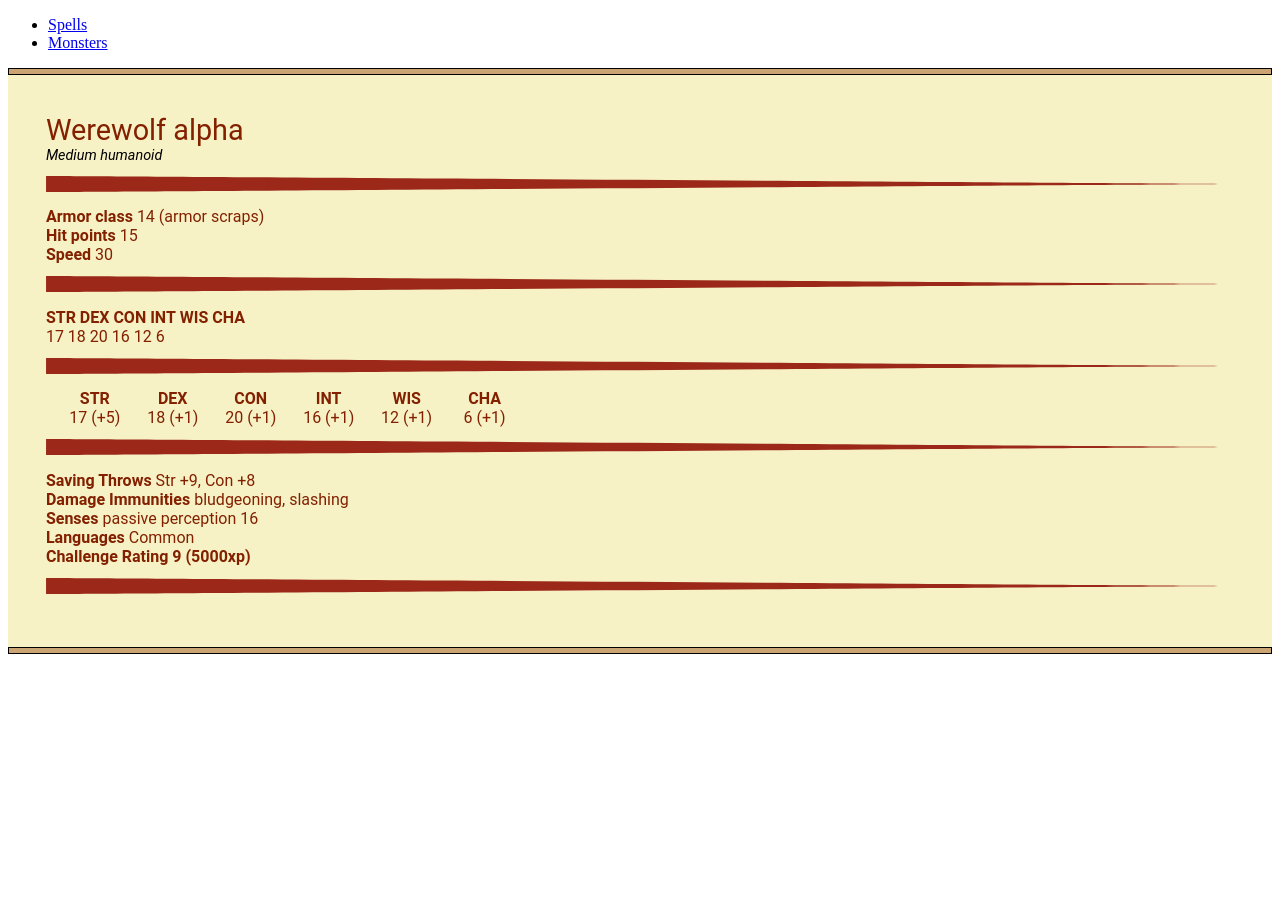
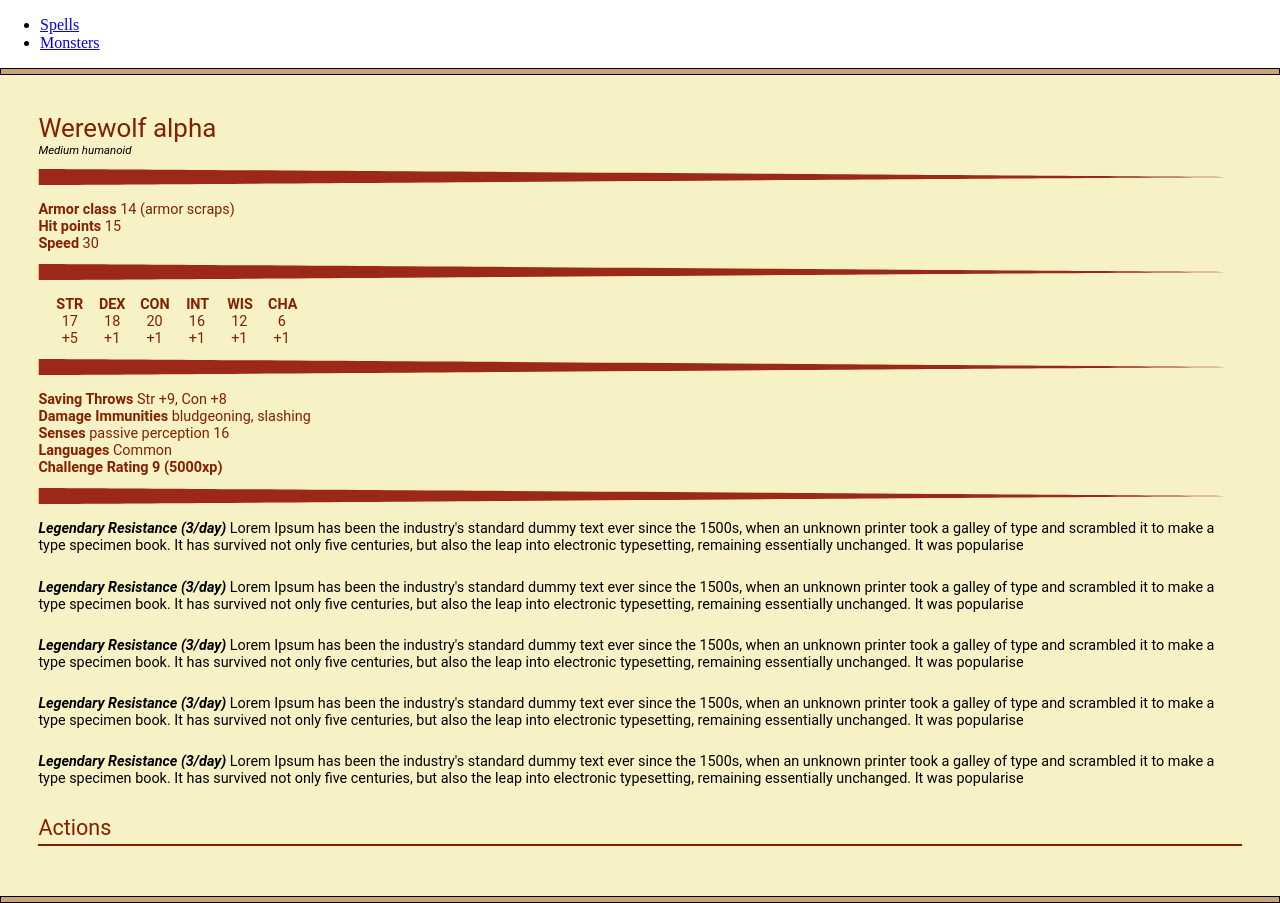
Before and after one commit to MantasDemenius/monster-tracker, a plain HTML site: page index.html in a window 1280 px wide. Before the commit the page ends 800 px from the top, so only its background shows below. Drawn offline with Linux system fonts and the light colour scheme; a script that the page names is missing; a web font is replaced by a local one.

Commit message:
Before focus, finished monster block

```diff
--- a/index.html
+++ b/index.html
@@ -60,25 +60,6 @@
         		</div>
         		<div class="stat-red-line"><img class="red-line-img" src="./pictures/separator.svg"/></div>
         		<div class="stat-ability-scores">
-        			<div class="ability-scores-names">
-        				<span class="scores red bold">STR</span>
-        				<span class="scores red bold">DEX</span>
-        				<span class="scores red bold">CON</span>
-        				<span class="scores red bold">INT</span>
-        				<span class="scores red bold">WIS</span>
-        				<span class="scores red bold">CHA</span>
-        			</div>
-        			<div class="ability-scores-values">
-        				<span class="scores text red">17</span>
-        				<span class="scores text red">18</span>
-        				<span class="scores text red">20</span>
-        				<span class="scores text red">16</span>
-        				<span class="scores text red">12</span>
-        				<span class="scores text red">6</span>
-        			</div>
-        		</div>
-        		<div class="stat-red-line"><img class="red-line-img" src="./pictures/separator.svg"/></div>
-        		<div class="stat-ability-scores">
         			<ul class="ability-scores-list">
         				<li class="ability-score red bold">STR</li>
         				<li class="ability-score red bold">DEX</li>
@@ -88,12 +69,12 @@
         				<li class="ability-score red bold">CHA</li>
         			</ul>
         			<ul class="ability-scores-list">
-        				<li class="ability-score text red">17 (+5)</li>
-        				<li class="ability-score text red">18 (+1)</li>
-        				<li class="ability-score text red">20 (+1)</li>
-        				<li class="ability-score text red">16 (+1)</li>
-        				<li class="ability-score text red">12 (+1)</li>
-        				<li class="ability-score text red">6 (+1)</li>
+        				<li class="ability-score text red">17 <br>+5</li>
+        				<li class="ability-score text red">18 <br>+1</li>
+        				<li class="ability-score text red">20 <br>+1</li>
+        				<li class="ability-score text red">16 <br>+1</li>
+        				<li class="ability-score text red">12 <br>+1</li>
+        				<li class="ability-score text red">6 <br>+1</li>
         			</ul>
         		</div>
         			<div class="stat-red-line"><img class="red-line-img" src="./pictures/separator.svg"/></div>
@@ -118,33 +99,29 @@
         			<span class="challenge-rating red">9 (5000xp)</span>
         		</div>
         		<div class="stat-red-line"><img class="red-line-img" src="./pictures/separator.svg"/></div>
-        		<div>
+        		<div class="action-text action-text-title bold italic">
+              Legendary Resistance (3/day)
+              <span class="action-text-paragraph">Lorem Ipsum has been the industry's standard dummy text ever since the 1500s, when an unknown printer took a galley of type and scrambled it to make a type specimen book. It has survived not only five centuries, but also the leap into electronic typesetting, remaining essentially unchanged. It was popularise</span>
         		</div>
-        		<div>
+            <div class="action-text action-text-title bold italic">
+              Legendary Resistance (3/day)
+              <span class="action-text-paragraph">Lorem Ipsum has been the industry's standard dummy text ever since the 1500s, when an unknown printer took a galley of type and scrambled it to make a type specimen book. It has survived not only five centuries, but also the leap into electronic typesetting, remaining essentially unchanged. It was popularise</span>
         		</div>
-        		<div>
+            <div class="action-text action-text-title bold italic">
+              Legendary Resistance (3/day)
+              <span class="action-text-paragraph">Lorem Ipsum has been the industry's standard dummy text ever since the 1500s, when an unknown printer took a galley of type and scrambled it to make a type specimen book. It has survived not only five centuries, but also the leap into electronic typesetting, remaining essentially unchanged. It was popularise</span>
         		</div>
-        		<div>
+            <div class="action-text action-text-title bold italic">
+              Legendary Resistance (3/day)
+              <span class="action-text-paragraph">Lorem Ipsum has been the industry's standard dummy text ever since the 1500s, when an unknown printer took a galley of type and scrambled it to make a type specimen book. It has survived not only five centuries, but also the leap into electronic typesetting, remaining essentially unchanged. It was popularise</span>
         		</div>
-        		<div>
+            <div class="action-text action-text-title bold italic">
+              Legendary Resistance (3/day)
+              <span class="action-text-paragraph">Lorem Ipsum has been the industry's standard dummy text ever since the 1500s, when an unknown printer took a galley of type and scrambled it to make a type specimen book. It has survived not only five centuries, but also the leap into electronic typesetting, remaining essentially unchanged. It was popularise</span>
         		</div>
-        		<div>
-        		</div>
-        		<div>
-        		</div>
-        		<div>
-        		</div>
-        		<div>
-        		</div>
-        		<div>
-        		</div>
-        		<div>
-        		</div>
-        		<div>
-        		</div>
-        		<div>
-        		</div>
-        		<div>
+        		<div class="action-text-header-title red" id="action-focus">
+              Actions
+              <hr>
         		</div>
         	</div>
           <div class="stat-block-border">
--- a/style/stylesheet.scss
+++ b/style/stylesheet.scss
@@ -1,6 +1,14 @@
 $color-red: #822000;
 $font-stack: 'MrsEavesSmallCaps', 'Roboto', 'Helvetica', 'sans-serif';
 
+
+//
+body {
+  margin:0;
+}
+hr{
+  border: solid 1px $color-red;
+}
 .red {
   color: $color-red;
 }
@@ -15,13 +23,14 @@ $font-stack: 'MrsEavesSmallCaps', 'Roboto', 'Helvetica', 'sans-serif';
 
 .text {
   font-weight: normal;
+  // display: inline-block;
 }
 // Stat block template
 
 .stat-block-template {
   font-family: $font-stack;
   background-color: #f7f2c6;
-  font-size: 1em;
+  font-size: 0.9em;
 
   .stat-block-border {
     display: block;
@@ -33,21 +42,15 @@ $font-stack: 'MrsEavesSmallCaps', 'Roboto', 'Helvetica', 'sans-serif';
   .stat-block-inner {
     padding: 3%;
 
-<<<<<<< HEAD
+
   .stat-name {
     font-family: 'Carrois Gothic SC', $font-stack;
     font-size: 1.8em;
   }
-=======
-    .stat-name {
-      font-family: 'Carrois Gothic SC', $font-stack;
-      font-size: 1.8em;
-      // text-transform: uppercase;
-    }
->>>>>>> 7d51b4b3814fdf7e06f11b35361c88bb989729b3
+
 
     .stat-type {
-      font-size: 0.9em;
+      font-size: 0.8em;
     }
 
     .stat-red-line {
@@ -70,15 +73,28 @@ $font-stack: 'MrsEavesSmallCaps', 'Roboto', 'Helvetica', 'sans-serif';
 
         .ability-score {
           display: inline-block;
-          min-width: 4em;
+          min-width: 2em;
           padding:0 5px;
           text-align: center;
         }
       }
     }
+    .action-text{
+      padding-bottom: 2%;
+
+
+      .action-text-paragraph {
+        font-weight: normal;
+        font-style:normal;
+      }
+    }
+    .action-text-header-title{
+      font-size: 1.5em;
+      font-family: $font-stack;
+      padding-top: 1%;
+      line-height: 0.5;
+    }
+
   }
-<<<<<<< HEAD
 
-=======
->>>>>>> 7d51b4b3814fdf7e06f11b35361c88bb989729b3
 }
```
Also changed, not shown: style/stylesheet.min.css.
